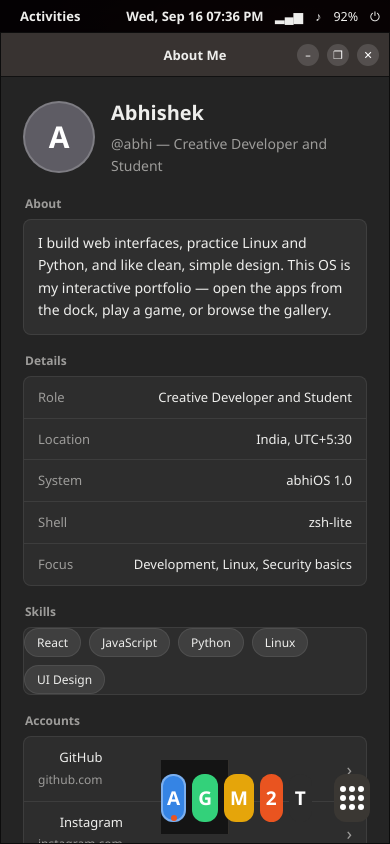
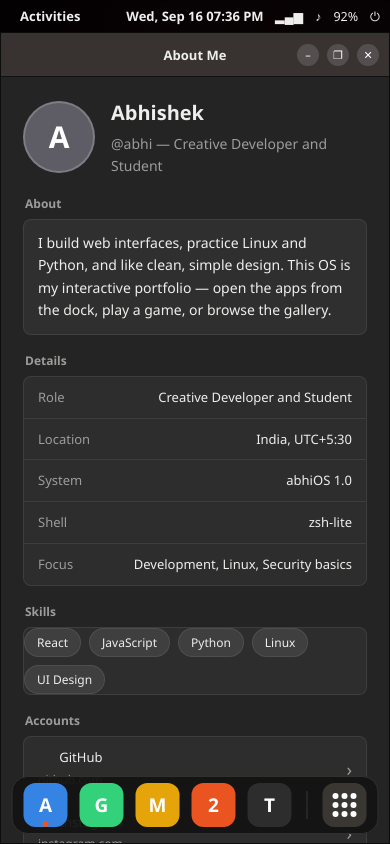
Before and after one commit to mrduhlol/abhishek-a2, a React (Vite) app: page / in a window 390 px wide. Built offline with nearby package versions, Linux system fonts and the light colour scheme.

Commit message:
style: space out dock apps and pin show-applications to bottom

```diff
--- a/src/index.css
+++ b/src/index.css
@@ -90,22 +90,24 @@ button { font-family: inherit; }
   padding: 14px 0 12px;
 }
 .dock-btn {
-  width: 48px; height: 48px; border-radius: 12px; border: none;
+  width: 44px; height: 44px; border-radius: 12px; border: none;
   font-size: 19px; font-weight: 700; cursor: pointer; color: white;
   display: flex; align-items: center; justify-content: center; position: relative;
+  background: transparent; padding: 0; margin: 5px 0;
 }
-.dock-btn:hover { filter: brightness(1.15); }
-.dock-btn.active { box-shadow: inset 0 0 0 2px rgba(255,255,255,0.35); }
+.dock-btn:hover { background: rgba(255,255,255,0.1); }
 .dock-btn .run-dot {
-  position: absolute; bottom: 1px; width: 6px; height: 6px; border-radius: 50%; background: var(--acc);
+  position: absolute; bottom: -8px; left: 50%; transform: translateX(-50%);
+  width: 6px; height: 6px; border-radius: 50%; background: var(--acc);
 }
 .dock-btn .tip {
-  position: absolute; left: 58px; top: 50%; transform: translateY(-50%);
+  position: absolute; left: 76px; top: 50%; transform: translateY(-50%);
   background: #111; border: 1px solid #444; padding: 4px 10px; border-radius: 6px;
   font-size: 12px; font-weight: 400; white-space: nowrap; display: none; pointer-events: none;
 }
 .dock-btn:hover .tip { display: block; }
-.dock-sep { height: 1px; background: #3a3733; margin: 5px 8px; }
+.dock-sep { height: 1px; width: 36px; background: #3a3733; margin: 6px 0; }
+.show-apps { margin-top: auto; }
 .show-apps .grid9 { display: grid; grid-template-columns: repeat(3, 6px); gap: 3px; }
 .show-apps .grid9 i { width: 6px; height: 6px; border-radius: 50%; background: #fff; display: block; }
 
@@ -310,8 +312,15 @@ button { font-family: inherit; }
 .vnav:hover { background: rgba(255,255,255,0.18); }
 
 @media (max-width: 720px) {
-  .dock { left: 50%; top: auto; bottom: 10px; transform: translateX(-50%); flex-direction: row; }
-  .dock-sep { width: 1px; height: auto; margin: 8px 5px; }
+  .dock {
+    left: 50%; right: auto; top: auto; bottom: 10px; transform: translateX(-50%);
+    width: auto; flex-direction: row; align-items: center;
+    border: 1px solid #33302c; border-radius: 16px; padding: 6px 8px;
+  }
+  .dock-btn { margin: 0 3px; }
+  .dock-btn .run-dot { bottom: 0; }
+  .show-apps { margin-top: 0; }
+  .dock-sep { width: 1px; height: 28px; margin: 0 6px; }
   .dock-btn .tip { display: none !important; }
   .ms-cell { width: 28px; height: 28px; }
 }
```
